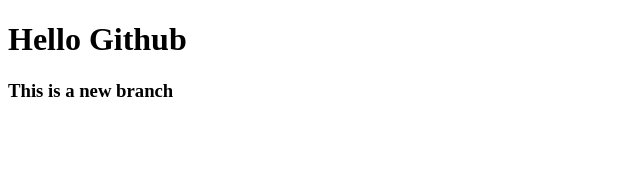
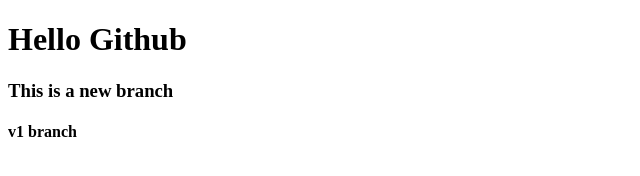
Before and after one commit to git-dbalaji/Project5, a plain HTML site: page index.html in a window 1280 px wide. Shown: the full height of the page, 0-640 px from the left. Drawn offline with Linux system fonts and the light colour scheme.

Commit message:
v1 branch

```diff
--- a/index.html
+++ b/index.html
@@ -9,5 +9,6 @@
 <body>
     <h1>Hello Github</h1>
     <h3>This is a new branch</h3>
+    <h4>v1 branch</h4>
 </body>
 </html>
```
